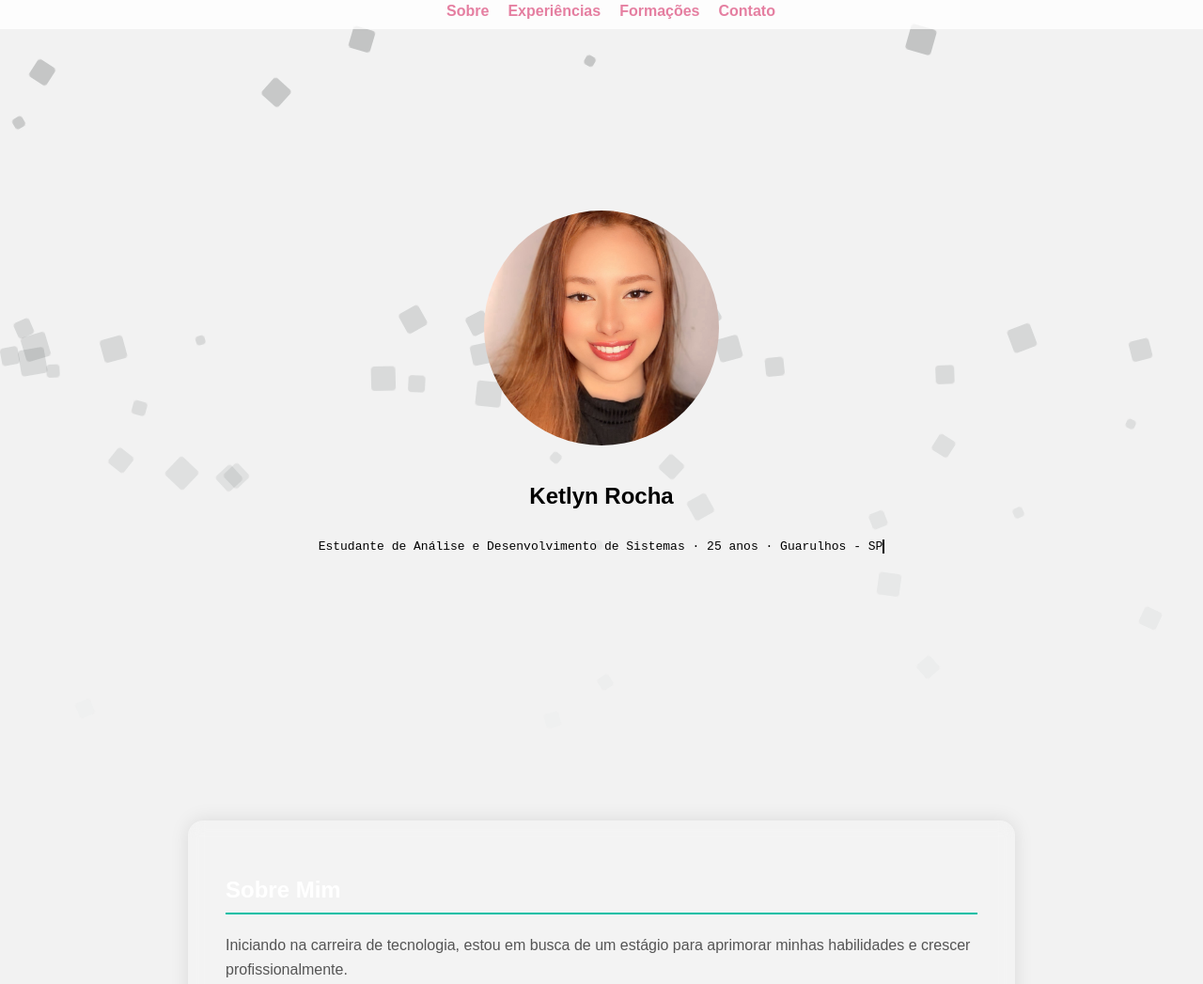
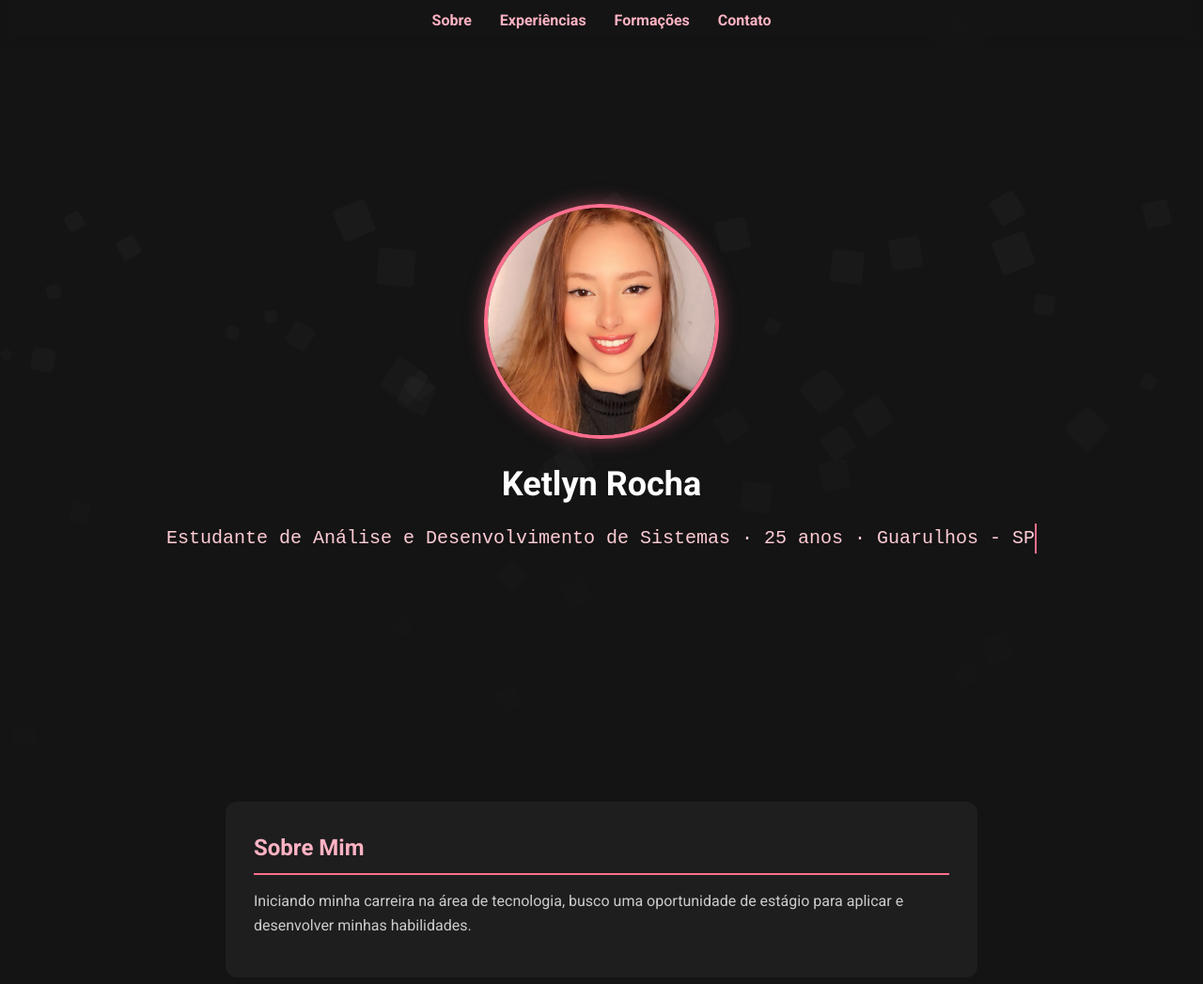
Before and after one commit to KetlynRoch/Curriculo-Ketlyn, a plain HTML site: page index.Html in a window 1280 px wide. Shown: the part 7-1054 px from the top of the page at 94% size. Drawn offline with Linux system fonts and the light colour scheme.

```diff
--- a/index.Html
+++ b/index.Html
@@ -3,8 +3,9 @@
 <head>
   <meta charset="UTF-8" />
   <meta name="viewport" content="width=device-width, initial-scale=1.0"/>
-  <title>Ketlyn Rocha - Currículo</title>
+  <title>Ketlyn Rocha-Currículo</title>
   <link rel="stylesheet" href="style.css" />
+  <link rel="icon" type="image/svg+xml" href="favicon.svg" />
 </head>
 <body>
 
@@ -15,7 +16,7 @@
     <a href="#formacoes">Formações</a>
     <a href="#contato">Contato</a>
   </nav>
-
+<div class="overlay"></div>
   <section id="inicio" class="full-screen hero">
     <img src="assets/imagem/minha-foto.jpg" alt="Foto de Ketlyn Rocha" class="foto-perfil">
     <h1>Ketlyn Rocha</h1>
@@ -24,7 +25,7 @@
 
   <section id="sobre" class="content-section">
     <h2>Sobre Mim</h2>
-    <p>Iniciando na carreira de tecnologia, estou em busca de um estágio para aprimorar minhas habilidades e crescer profissionalmente. </p>
+    <p>Iniciando minha carreira na área de tecnologia, busco uma oportunidade de estágio para aplicar e desenvolver minhas habilidades. </p>
   </section>
 
   <section id="experiencias" class="content-section">
--- a/script.js
+++ b/script.js
@@ -1,54 +1,49 @@
-// Rolagem suave para âncoras (caso você adicione no futuro)
+// Rolagem suave para âncoras
 document.querySelectorAll('a[href^="#"]').forEach(link => {
-    link.addEventListener('click', e => {
-        e.preventDefault();
-        const target = document.querySelector(link.getAttribute('href'));
-        if (target) {
-            target.scrollIntoView({
-                behavior: 'smooth'
-            });
-        }
-    });
+  link.addEventListener('click', e => {
+    e.preventDefault();
+    const target = document.querySelector(link.getAttribute('href'));
+    if (target) target.scrollIntoView({ behavior: 'smooth' });
+  });
 });
 
-// Efeito simples ao rolar (fade-in)
-const sections = document.querySelectorAll('section');
-
-window.addEventListener('scroll', () => {
-    sections.forEach(sec => {
-        const rect = sec.getBoundingClientRect();
-        if (rect.top < window.innerHeight - 100) {
-            sec.style.opacity = '1';
-            sec.style.transform = 'translateY(0)';
-        }
-    });
-});
-
-window.addEventListener("DOMContentLoaded", function () {
+// Digitação do texto
+window.addEventListener("DOMContentLoaded", () => {
   const texto = "Estudante de Análise e Desenvolvimento de Sistemas · 25 anos · Guarulhos - SP";
   const elemento = document.getElementById("digitando");
   let i = 0;
+  (function digitar() {
+    if (i < texto.length) {
+      elemento.innerHTML += texto.charAt(i++);
+      setTimeout(digitar, 60);
+    }
+  })();
 
-  function digitar() {
-    if (i < texto.length) {
-      elemento.innerHTML += texto.charAt(i);
-      i++;
-      setTimeout(digitar, 60); // velocidade da digitação
+  // Fundo com quadrados animados
+  const fundo = document.querySelector('.background-animado');
+  if (fundo) {
+    for (let j = 0; j < 50; j++) {
+      const square = document.createElement('div');
+      square.classList.add('quadrado');
+      square.style.left = `${Math.random() * 100}%`;
+      square.style.top = `-${Math.random() * 100}px`;
+      square.style.animationDuration = `${5 + Math.random() * 10}s`;
+      const size = 10 + Math.random() * 30;
+      square.style.width = square.style.height = `${size}px`;
+      fundo.appendChild(square);
     }
   }
 
-  digitar();
+  // Overlay de entrada
+  const overlay = document.querySelector('.overlay');
+  overlay.classList.add('fade-out');
+  setTimeout(() => overlay.remove(), 1500);
 });
-const texto = "Estudante de Análise e Desenvolvimento de Sistemas\n25 anos · Guarulhos - SP";
 
-// Gera quadrados aleatórios no fundo
-const fundo = document.querySelector('.background-animado');
-
-for (let i = 0; i < 50; i++) {
-  const square = document.createElement('div');
-  square.classList.add('quadrado');
-  square.style.left = `${Math.random() * 100}%`;
-  square.style.animationDuration = `${5 + Math.random() * 10}s`;
-  square.style.width = square.style.height = `${10 + Math.random() * 20}px`;
-  fundo.appendChild(square);
-}
+// Fade-in nas seções ao rolar
+window.addEventListener('scroll', () => {
+  document.querySelectorAll('.content-section').forEach(section => {
+    const rect = section.getBoundingClientRect();
+    if (rect.top < window.innerHeight - 100) section.classList.add('visible');
+  });
+});
--- a/style.css
+++ b/style.css
@@ -1,125 +1,173 @@
-body {
-  background-color: #f2f2f2; /* fundo suave geral */
-  font-family: 'Arial', sans-serif;
+@import url('https://fonts.googleapis.com/css2?family=Roboto:wght@400;700&display=swap');
+
+* {
   margin: 0;
   padding: 0;
+  box-sizing: border-box;
+}
+
+body {
+  background-color: #141414;
+  font-family: 'Roboto', sans-serif;
+  color: #e1e1e1;
+  line-height: 1.6;
+  overflow-x: hidden;
 }
 
 .menu {
   position: fixed;
   top: 0;
   width: 100%;
-  background: rgba(255,255,255,0.8);
+  background: rgba(20, 20, 20, 0.85);
   display: flex;
   justify-content: center;
-  padding: 10px;
-  gap: 20px;
-  z-index: 10;
+  gap: 30px;
+  padding: 16px 0;
+  z-index: 100;
+  backdrop-filter: blur(8px);
 }
 
 .menu a {
-  color: #e57fa1;
+  color: #ffb3c3;
   text-decoration: none;
   font-weight: bold;
+  font-size: 16px;
+  transition: color 0.3s;
 }
 
 .menu a:hover {
-  color: #d35d7f;
+  color: #ff6f8e;
 }
 
 .full-screen.hero {
-  height: 100vh;
+  min-height: 100vh;
   display: flex;
   flex-direction: column;
   justify-content: center;
   align-items: center;
   text-align: center;
-  padding: 20px;
+  padding: 60px 20px 40px;
+  position: relative;
+  z-index: 1;
 }
-
 
 .foto-perfil {
   width: 250px;
   height: 250px;
   object-fit: cover;
   border-radius: 50%;
-  transition: transform 0.4s ease, box-shadow 0.4s ease;
-  box-shadow: 0 4px 10px rgba (0,0,0,0.2)
-  display block;
-  margin: 0 auto 20px;
+  border: 4px solid #ff6f8e;
+  box-shadow: 0 0 20px rgba(255, 111, 142, 0.5);
+  transition: transform 0.4s, box-shadow 0.4s;
 }
 
 .foto-perfil:hover {
-  transform: scale(1.1) rotate(2deg);
-  box-shadow: 0 8px 20px rgba(247, 8, 120, 0.979);
+  transform: scale(1.05);
+  box-shadow: 0 0 30px rgba(255, 111, 142, 0.8);
 }
 
-
-
-.content-section {
-  background: rgba(255, 255, 255, 0.1);
-  backdrop-filter: blur(8px);
-  border-radius: 16px;
-  padding: 40px;
-  margin: 40px auto;
-  max-width: 800px;
-  box-shadow: 0 0 20px rgba(0,0,0,0.1);
-  color: #fff;
-  transition: transform 0.3s ease;
-}
-
-.content-section:hover {
-  transform: translateY(-5px);
-}
-
-.content-section h2 {
-  border-bottom: 2px solid #00bfa5;
-  padding-bottom: 10px;
-  margin-bottom: 20px;
+h1 {
+  font-size: 36px;
   color: #ffffff;
-}
-
-
-.content-section p, .content-section ul {
-  font-size: 16px;
-  color: #555;
-  line-height: 1.6;
+  margin-top: 20px;
 }
 
 .digitando {
   font-family: monospace;
-  white-space: pre; /* permite quebra de linha com \n */
+  font-size: 20px;
+  color: #ffccd5;
+  border-right: 2px solid #ff6f8e;
+  white-space: pre;
   overflow: hidden;
-  border-right: 2px solid black;
-  display: inline-block;
+  margin-top: 12px;
 }
 
+.content-section {
+  background-color: #1e1e1e;
+  border-radius: 12px;
+  padding: 30px;
+  margin: 60px auto;
+  max-width: 800px;
+  opacity: 0;
+  transform: translateY(20px);
+  transition: opacity 0.8s, transform 0.8s;
+  position: relative;
+  z-index: 1;
+}
+
+.content-section.visible {
+  opacity: 1;
+  transform: translateY(0);
+}
+
+.content-section h2 {
+  color: #ffb3c3;
+  margin-bottom: 15px;
+  border-bottom: 2px solid #ff6f8e;
+  padding-bottom: 8px;
+}
+
+.content-section p,
+.content-section ul {
+  font-size: 16px;
+  color: #ccc;
+  margin-bottom: 12px;
+}
+
+#formacoes p:first-child {
+  font-size: 22px;
+  font-weight: bold;
+  color: #ffd6df;
+  margin-bottom: 15px;
+}
+
+/* Overlay de entrada */
+.overlay {
+  position: fixed;
+  top: 0;
+  left: 0;
+  width: 100%;
+  height: 100%;
+  background-color: #000;
+  opacity: 1;
+  z-index: 9999;
+  transition: opacity 1.5s ease;
+}
+
+.overlay.fade-out {
+  opacity: 0;
+  pointer-events: none;
+}
+
+/* Fundo animado com quadrados */
 .background-animado {
   position: fixed;
   top: 0;
   left: 0;
   width: 100%;
   height: 100%;
-  z-index: -1;
   overflow: hidden;
+  z-index: 0;
 }
 
 .quadrado {
   position: absolute;
-  width: 20px;
-  height: 20px;
-  background-color: rgba(1, 5, 5, 0.2);
+  background-color: rgba(255, 255, 255, 0.05);
   animation: mover 10s linear infinite;
   border-radius: 4px;
 }
 
 @keyframes mover {
   0% {
-    transform: translateY(0) rotate(0deg);
-    opacity: 1;
+    transform: translateY(-100px) rotate(0deg);
+    opacity: 0.7;
   }
   100% {
     transform: translateY(100vh) rotate(360deg);
     opacity: 0;
   }
 }
+/* Espaçamento para scroll com menu fixo */
+.content-section, .full-screen.hero {
+  scroll-margin-top: 70px; /* ajuste conforme a altura do seu menu */
+}
```
Also changed, not shown: favicon.svg (added).
